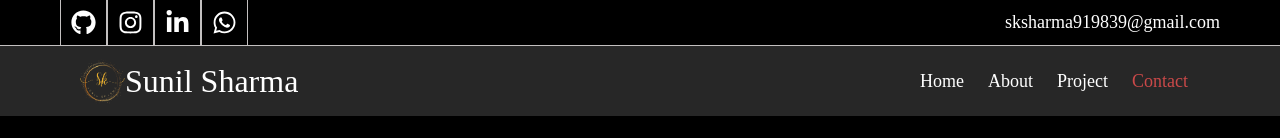
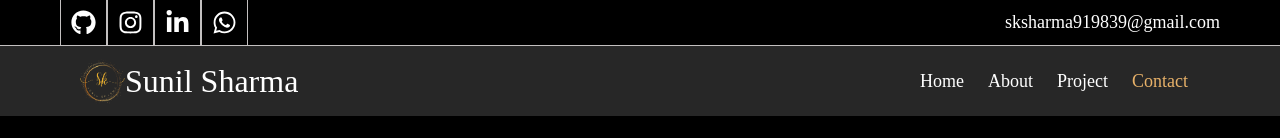
Before and after one commit to sksharma919839/portfolio, a React (Create React App) app: page /contact in a window 1280 px wide. Shown: the top 138 px of the page. Built offline with nearby package versions, Linux system fonts and the light colour scheme; no server answers.

Commit message:
Update Navbar.jsx

```diff
--- a/src/components/Navbar/Navbar.jsx
+++ b/src/components/Navbar/Navbar.jsx
@@ -38,7 +38,7 @@ function Navbar() {
         <div>
           <Link to="/" className="flex items-center">
             <img src={logo} className="w-[45px]" />
-            <h1 className="text-[32px] transition-all duration-300 hover:text-[#ca4949]">
+            <h1 className="text-[32px] transition-all duration-300 hover:text-[#e7b169]">
               Sunil Sharma
             </h1>
           </Link>
@@ -50,8 +50,8 @@ function Navbar() {
                 to={link.link}
                 className={({ isActive }) =>
                   isActive
-                    ? "text-[#ca4949] mx-[10px] px-[2px] text-[18px] transition-all duration-300 hover:text-[#ca4949] pb-[5]px] relative navbar-li"
-                    : "text-[#ffffff] mx-[10px] px-[2px] text-[18px] transition-all duration-300 hover:text-[#ca4949] pb-[5]px] relative navbar-li"
+                    ? "text-[#e7b169] mx-[10px] px-[2px] text-[18px] transition-all duration-300 hover:text-[#e7b169] pb-[5]px] relative navbar-li"
+                    : "text-[#ffffff] mx-[10px] px-[2px] text-[18px] transition-all duration-300 hover:text-[#e7b169] pb-[5]px] relative navbar-li"
                 }
               >
                 {link.name}
@@ -79,8 +79,8 @@ function Navbar() {
                   to={items.link}
                   className={({ isActive }) =>
                     `${isActive
-                      ? "text-[1.2rem] text-[#ca4949] relative duration-1000 transition-all hover:text-[#ca4949] mx-[10px] navbar-li text-center "
-                      : "text-[1.2rem] text-[#ffffff] relative duration-1000 transition-all hover:text-[#ca4949] mx-[10px] navbar-li text-center"
+                      ? "text-[1.2rem] text-[#e7b169] relative duration-1000 transition-all hover:text-[#e7b169] mx-[10px] navbar-li text-center "
+                      : "text-[1.2rem] text-[#ffffff] relative duration-1000 transition-all hover:text-[#e7b169] mx-[10px] navbar-li text-center"
                     }`
                   }
                 >
```
